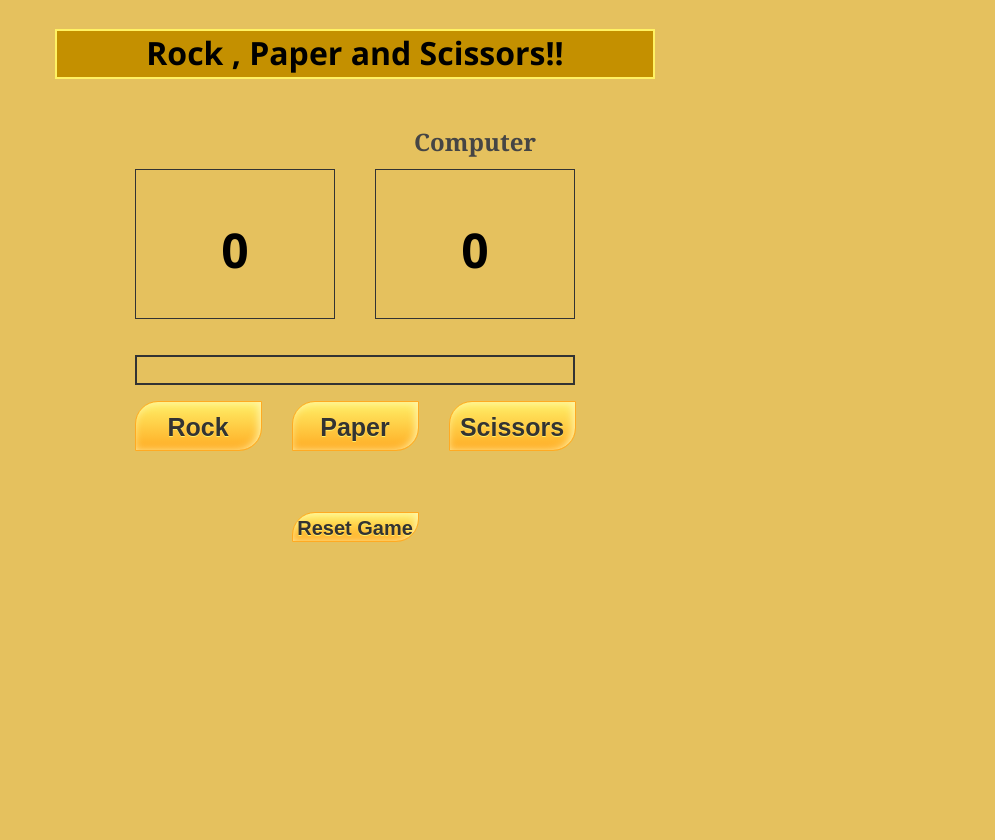
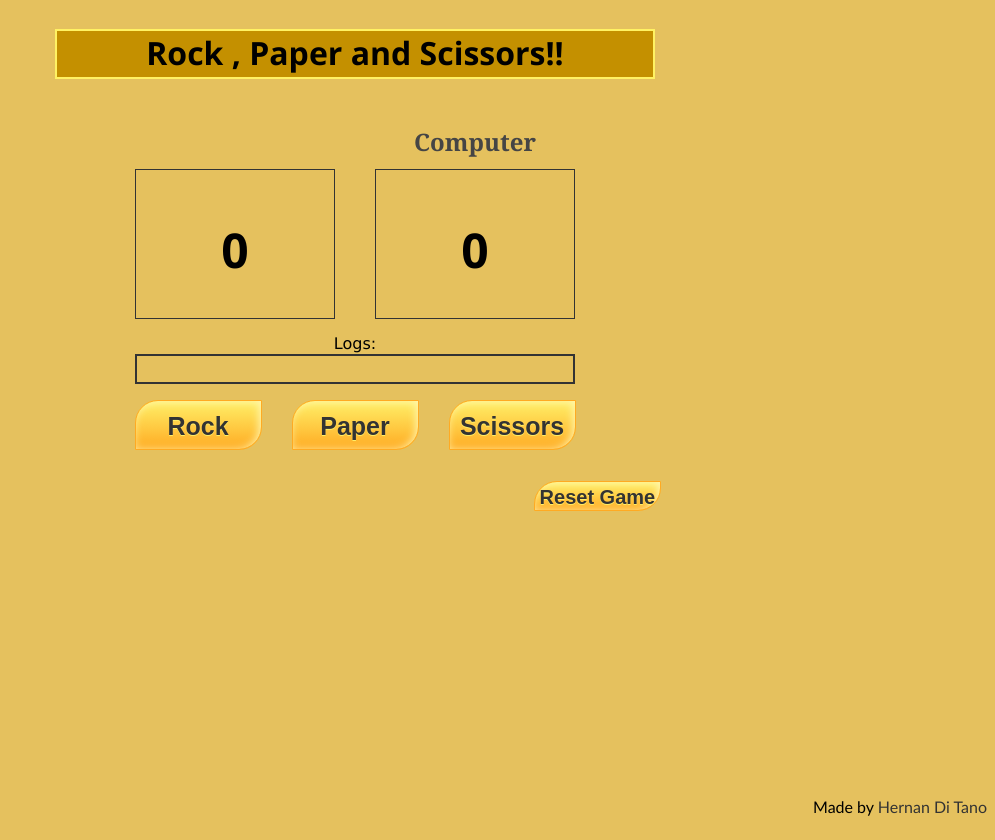
Before and after one commit to hditano/Rock-Papper-Scissors, a plain HTML site: page index.html in a window 1280 px wide. Both pictures are taken after a click on the link "Submit". Shown: the whole page, without its empty margins (285-1280 px from the left). Before the commit the page ends 800 px from the top, so only its background shows below. Drawn offline with Linux system fonts and the light colour scheme.

Commit message:
added logs style, added reset button logic, added footer with link to github

```diff
--- a/index.html
+++ b/index.html
@@ -14,7 +14,7 @@
       </div>
     </div>
     <div class="names">
-      <p class="player-name">Hernan!</p>
+      <p class="player-name">Player!</p>
       <p class="computer-name">Computer</p>
     </div>
     <ul class="game-counter">
@@ -22,6 +22,7 @@
       <li class="computer-counter">0</li>
     </ul>
     <div class="game-logs">
+      <p class="log-title">Logs:</p>
       <p class="logs"></p>
     </div>
     <div class="play-btn">
@@ -33,7 +34,11 @@
       <label class="text-label" for="text-name">Type Your Name: </label>
       <input type="text" name="text-name" class="text-name" />
       <a href="#" class="submit-name btn-class">Submit</a>
+      <a href="#" class="btn-class reset-game">Reset Game</a>
     </div>
+    <footer class="main-footer">
+      <p class="link-footer">Made by <a class="link-github" href="http://github.com/hditano" target="_blank" rel="noopener noreferrer">Hernan Di Tano</a></p>
+    </footer>
     <script src="script.js"></script>
   </body>
 </html>
--- a/script.js
+++ b/script.js
@@ -58,6 +58,7 @@ const textName = document.querySelector(".text-name");
 const playerName = document.querySelector(".player-name");
 const nameContainer = document.querySelector(".name-container");
 const startRoundBtn = document.querySelector(".start-game");
+const resetBtn = document.querySelector('.reset-game');
 const gameButtons = document.querySelector('.play-btn');
 const rockBtn = document.querySelector(".rock-btn");
 const paperBtn = document.querySelector(".paper-btn");
@@ -71,11 +72,14 @@ let computerScore = 0;
 submitBtn.addEventListener("click", () => {
   if (textName !== "") {
     changeText(textName, playerName);
-    document.querySelector(".name-container").style.visibility = "hidden";
+    nameContainer.style.visibility = "hidden";
+    resetBtn.style.visibility = 'visible';
     gameButtons.style.visibility = 'visible';
-    startGame();
+    // startGame();
   }
 });
+
+
 
 
 rockBtn.addEventListener("click", (e) => {
@@ -90,20 +94,22 @@ scissorsBtn.addEventListener("click", (e) => {
   playRound(e.target.innerText, playComputer());
 });
 
+resetBtn.addEventListener("click", resetGame);
+
 // Universal function to changeText
 function changeText(origin, destination) {
   return (destination.textContent = origin.value);
 }
 
-function startGame() {
-  const startButton = document.createElement("div");
-  startButton.setAttribute("class", "main-startGame");
-  startButton.innerHTML =
-    "<a href='#' class='btn-class reset-game'>Reset Game</a>";
-  startButton.style.visibility = "visible";
-  startButton.style.textDecoration = "none";
-  document.body.appendChild(startButton);
-}
+// function startGame() {
+//   const startButton = document.createElement("div");
+//   startButton.setAttribute("class", "main-startGame");
+//   startButton.innerHTML =
+//     "<a href='#' class='btn-class reset-game'>Reset Game</a>";
+//   startButton.style.visibility = "visible";
+//   startButton.style.textDecoration = "none";
+//   document.body.appendChild(startButton);
+// }
 
 function checkWinner (user) {
   if(user === 'player' && userScore >= 5) {
@@ -114,6 +120,18 @@ function checkWinner (user) {
     gameButtons.style.visibility = 'hidden';
   }
 }
+
+function resetGame() {
+  nameContainer.style.visibility = 'visible';
+  userScore = 0;
+  computerScore = 0;
+  computerCounter.textContent = computerScore;
+  playerCounter.textContent = userScore;
+  logs.textContent = '';
+  textName.value = ' ';
+
+}
+
 
 function startRound() {
   playComputer();
--- a/style.css
+++ b/style.css
@@ -86,19 +86,25 @@ body {
 
 .game-logs {
   display: flex;
-  flex-direction: row;
+  flex-direction: column;
   justify-content: center;
-  align-items: flex-end;
-  margin: 0px;
+  align-items: center;
+  margin-top: 10px;
   padding: 0px;
 }
 
 .logs {
   width: 440px;
   height: 30px;
+  margin-top: -15px;
   border: 2px solid #333333;
   text-align: center;
   font-family: 'Franklin Gothic Medium', 'Arial Narrow', Arial, sans-serif;
+}
+
+.log-title {
+  font-family:'Lucida Sans', 'Lucida Sans Regular', 'Lucida Grande', 'Lucida Sans Unicode', Geneva, Verdana, sans-serif;
+  margin-top: -15px;
 }
 
 .main-startGame {
@@ -169,10 +175,39 @@ body {
 	top:1px;
 }
 
-.submit-name, .start-game, .reset-game {
+.submit-name, .start-game {
   width: 127px;
   height: 30px;
   line-height: 30px;
   font-size: 20px;
   text-decoration: none !important;
 }
+
+.reset-game {
+  width: 127px;
+  height: 30px;
+  line-height: 30px;
+  font-size: 20px;
+  text-decoration: none !important;
+}
+
+.main-footer {
+  display: flex;
+  flex-direction: row;
+  justify-content:flex-end;
+  align-items: flex-end;
+  margin: 0px;
+  padding: 0px;
+  flex-shrink: 0;
+  margin-top: 270px;
+}
+
+.link-footer {
+  font-family: 'Trebuchet MS', 'Lucida Sans Unicode', 'Lucida Grande', 'Lucida Sans', Arial, sans-serif;
+  text-decoration: none;
+}
+
+.link-github {
+  text-decoration: none;
+  color: #333333;
+}
```
